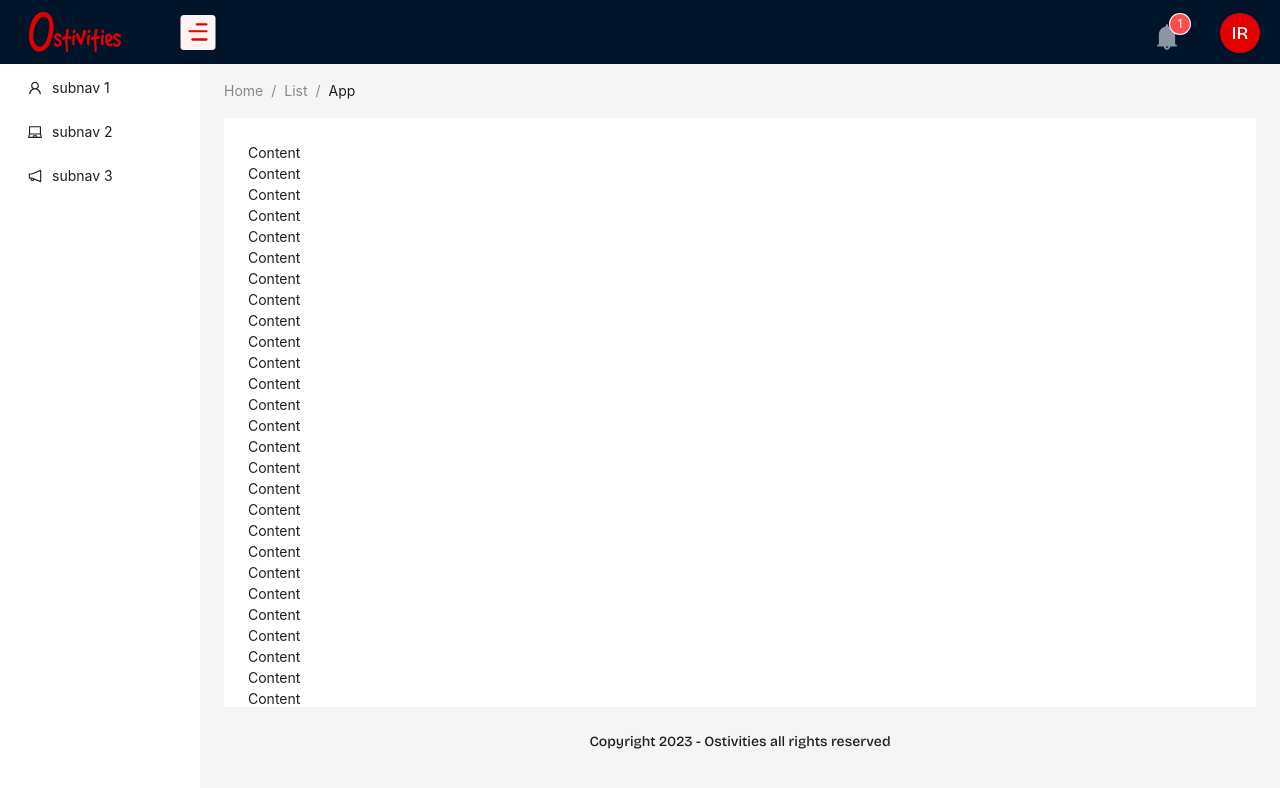
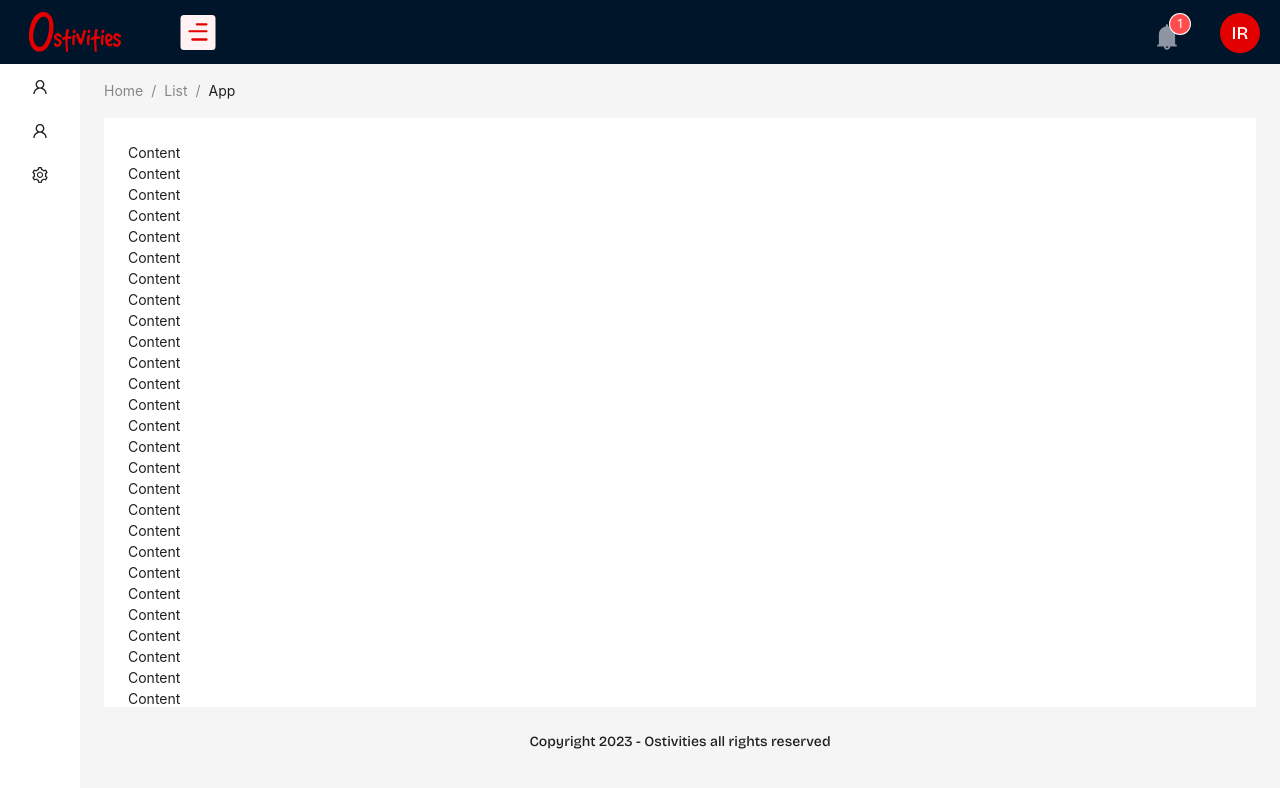
Before and after one commit to Ostivities/ostivities-web, a Next.js app: page /Dashboard in a window 1280 px wide. Shown: the top 788 px of the page. Built offline with nearby package versions, Linux system fonts and the light colour scheme.

Commit message:
dashboard layout

```diff
--- a/app/components/DashboardLayout/DashboardLayout.tsx
+++ b/app/components/DashboardLayout/DashboardLayout.tsx
@@ -1,12 +1,7 @@
 "use client";
 import Hamburger from "@/public/hamburger.svg";
 import OwanbeLogo from "@/public/owanbe.svg";
-import {
-  BellFilled,
-  LaptopOutlined,
-  NotificationOutlined,
-  UserOutlined,
-} from "@ant-design/icons";
+import { BellFilled, SettingOutlined, UserOutlined } from "@ant-design/icons";
 import type { MenuProps } from "antd";
 import {
   Avatar,
@@ -21,17 +16,19 @@ import {
 import Image from "next/image";
 import React, { useState } from "react";
 
+//  LaptopOutlined, NotificationOutlined;
+
 const items2: MenuProps["items"] = [
-  UserOutlined,
-  LaptopOutlined,
-  NotificationOutlined,
+  { icon: UserOutlined, title: "Discovery" },
+  { icon: UserOutlined, title: "Discovery" },
+  { icon: SettingOutlined, title: "Settings" },
 ].map((icon, index) => {
   const key = String(index + 1);
 
   return {
     key: `sub${key}`,
-    icon: React.createElement(icon),
-    label: `subnav ${key}`,
+    icon: React.createElement(icon.icon),
+    label: icon.title,
 
     // children: new Array(4).fill(null).map((_, j) => {
     //   const subKey = index * 4 + j + 1;
@@ -45,7 +42,7 @@ const items2: MenuProps["items"] = [
 
 function DashboardLayout(): JSX.Element {
   const { Header, Sider, Content, Footer } = Layout;
-  const [collapsed, setCollapsed] = useState(false);
+  const [collapsed, setCollapsed] = useState(true);
   const {
     token: { colorBgContainer },
   } = theme.useToken();
@@ -98,7 +95,10 @@ function DashboardLayout(): JSX.Element {
             <Badge count={1}>
               <BellFilled
                 className="cursor-pointer"
-                style={{ fontSize: "26px", color: "#8C95A1" }}
+                style={{
+                  fontSize: "26px",
+                  color: "#8C95A1",
+                }}
               />
             </Badge>
           </div>
```
